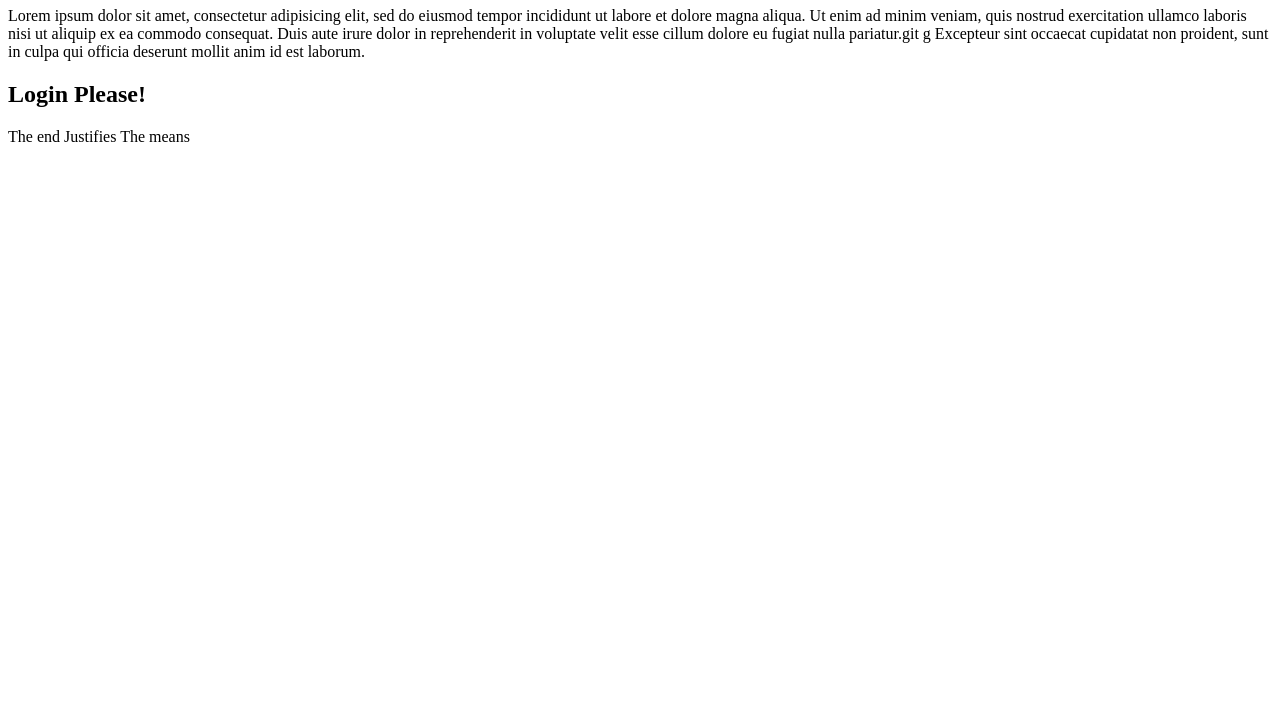
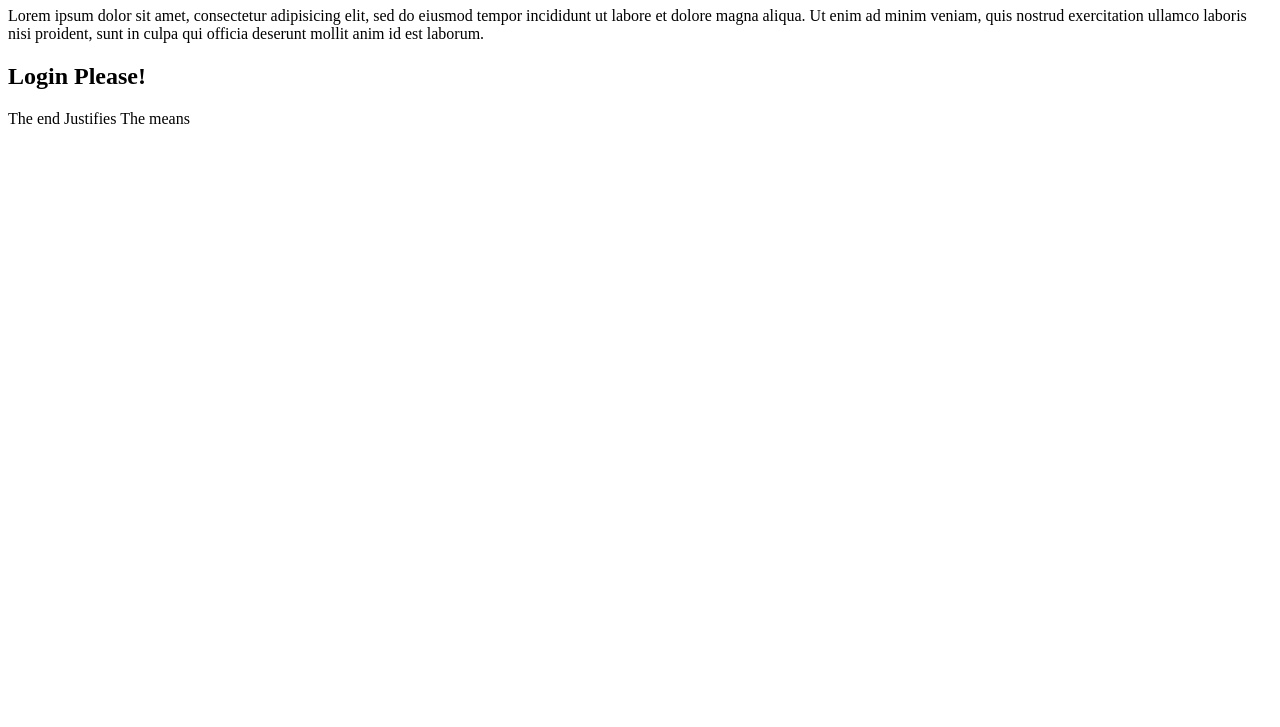
Before and after one commit to sleeklabs/smaplerepo, a plain HTML site: page index.html in a window 1280 px wide. Shown: the part 73-800 px from the top of the page. Drawn offline with Linux system fonts and the light colour scheme.

Commit message:
just another modification

```diff
--- a/index.html
+++ b/index.html
@@ -7,9 +7,7 @@
 	<h1>Wordpress Meetups</h1>
 	<p>Lorem ipsum dolor sit amet, consectetur adipisicing elit, sed do eiusmod
 	tempor incididunt ut labore et dolore magna aliqua. Ut enim ad minim veniam,
-	quis nostrud exercitation ullamco laboris nisi ut aliquip ex ea commodo
-	consequat. Duis aute irure dolor in reprehenderit in voluptate velit esse
-	cillum dolore eu fugiat nulla pariatur.git g Excepteur sint occaecat cupidatat non
+	quis nostrud exercitation ullamco laboris nisi
 	proident, sunt in culpa qui officia deserunt mollit anim id est laborum.</p>
 
 	<!-- the login form starts here -->
```
